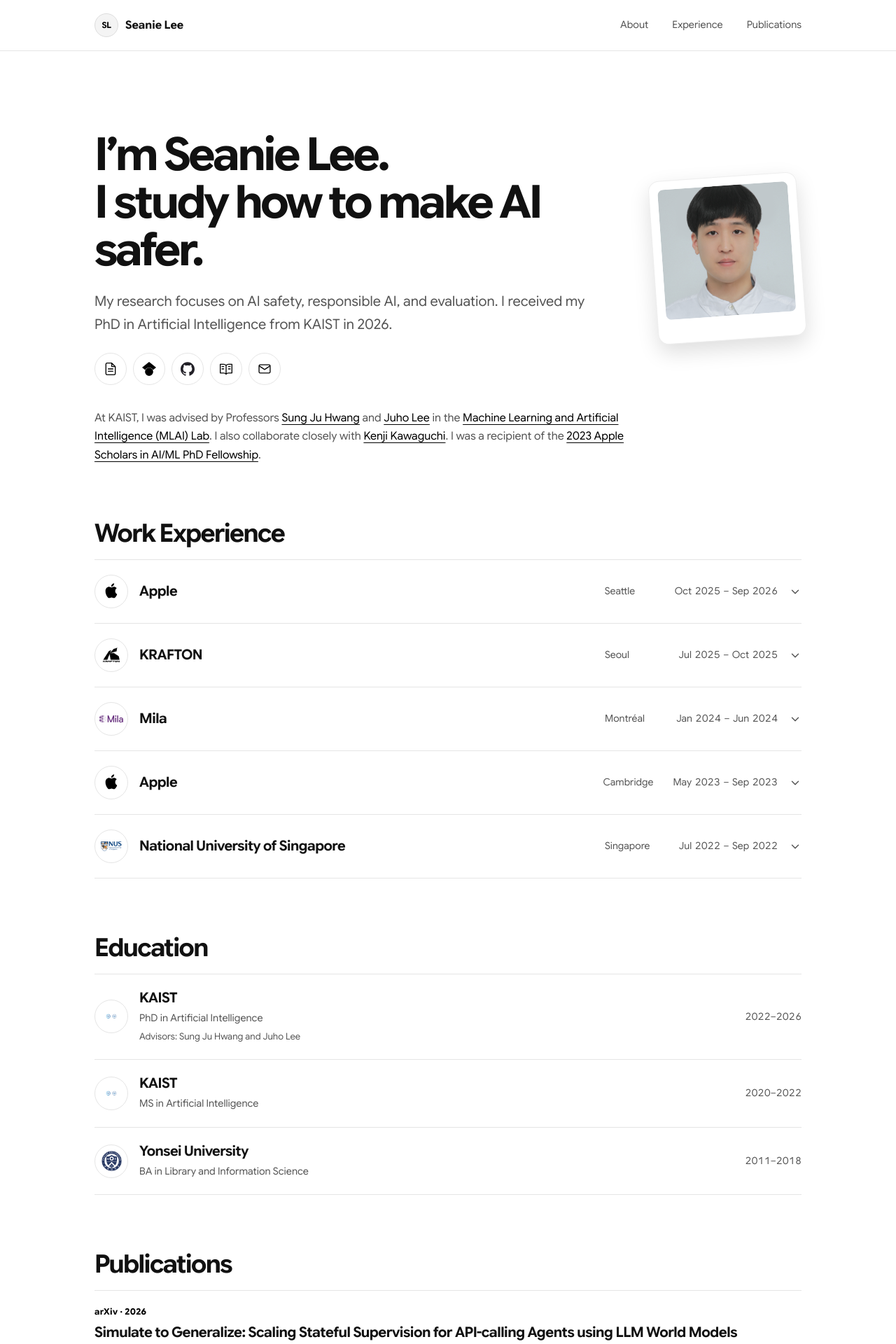
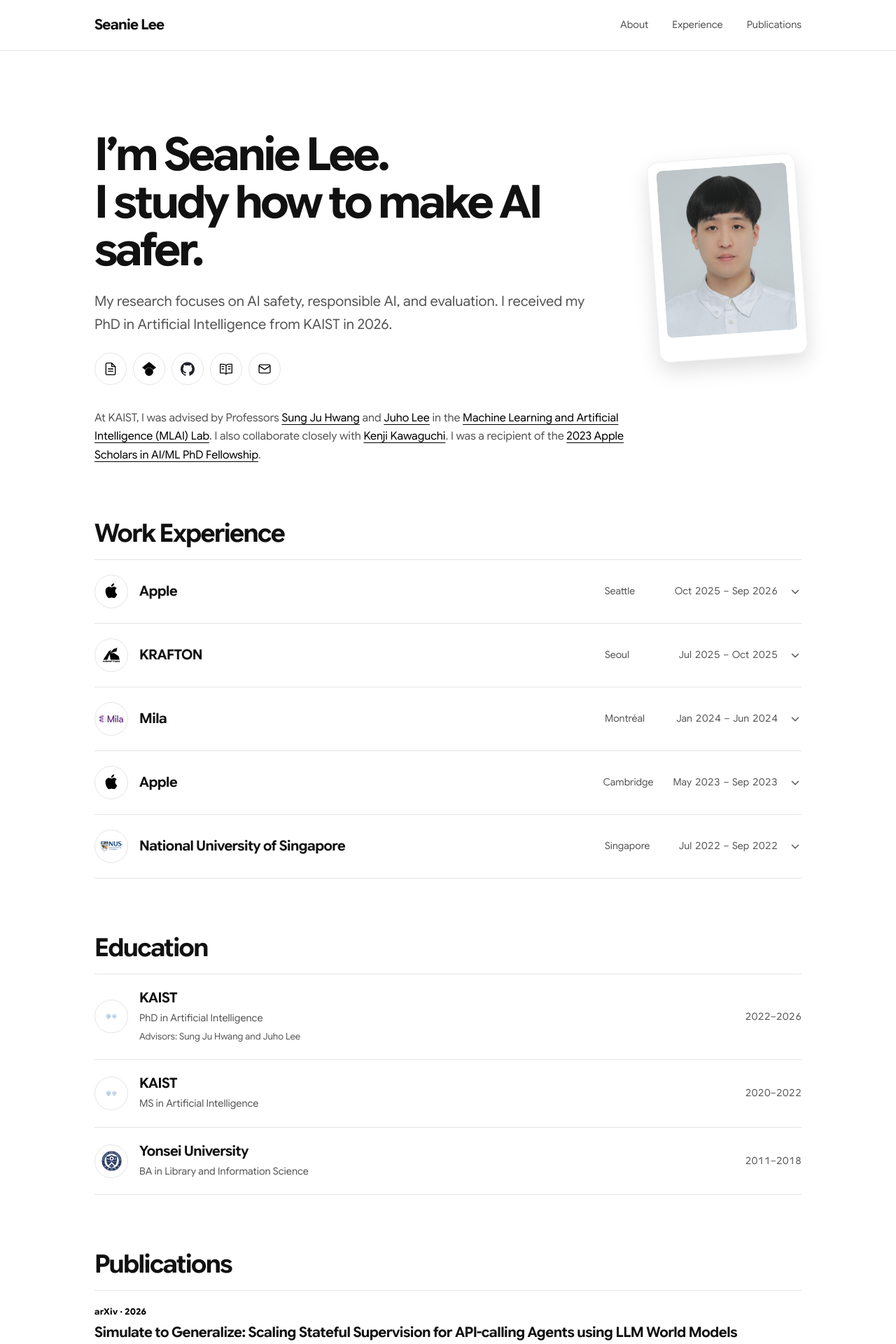
Before and after one commit to seanie12/seanie12.github.io, a Jekyll site: the page built from _pages/about.md, in a window 1280 px wide. Shown: the top 1920 px of the page at 70% size. Built offline with Jekyll 4.4.1, drawn with Linux system fonts in a browser that asks for light colours.

Commit message:
Refine site branding and preserve portrait proportions

```diff
--- a/_includes/research-intro.html
+++ b/_includes/research-intro.html
@@ -7,6 +7,6 @@
     </nav>
   </div>
   <figure class="portrait">
-    <img src="{{ site.author.avatar | relative_url }}" alt="Portrait of Seanie Lee" width="200" height="220">
+    <img src="{{ site.author.avatar | relative_url }}" alt="Portrait of Seanie Lee" width="1102" height="1417">
   </figure>
 </section>
--- a/_layouts/research.html
+++ b/_layouts/research.html
@@ -13,7 +13,7 @@
   <a class="skip" href="#main">Skip to content</a>
   <header class="site-header" id="top">
     <div class="shell header-inner">
-      <a class="wordmark" href="#top"><span aria-hidden="true">SL</span> Seanie Lee</a>
+      <a class="wordmark" href="#top">Seanie Lee</a>
       <nav aria-label="Main navigation">
         <a href="#about-me">About</a>
         <a href="#-work-experience">Experience</a>
@@ -27,7 +27,7 @@
   <footer class="footer">
     <div class="shell">
       <div class="footer-main">
-        <a class="wordmark" href="#top"><span aria-hidden="true">SL</span> Seanie Lee</a>
+        <a class="wordmark" href="#top">Seanie Lee</a>
         <nav class="footer-nav" aria-labelledby="footer-site-title">
           <h2 id="footer-site-title">Explore</h2>
           <a href="#about-me">About</a>
--- a/assets/css/research.css
+++ b/assets/css/research.css
@@ -28,8 +28,8 @@ a:hover { text-decoration-thickness: 2px; }
 .site-header { background: var(--paper); border-bottom: 1px solid var(--line); }
 .header-inner, .header-inner nav, .wordmark { display: flex; align-items: center; }
 .header-inner { justify-content: space-between; gap: 14px; min-height: 72px; }
-.wordmark { gap: 10px; font-weight: 680; white-space: nowrap; }
-.wordmark span { display: grid; place-items: center; width: 34px; height: 34px; border: 1px solid #ddd; border-radius: 50%; background: var(--tint); color: var(--accent); font-size: .75rem; letter-spacing: -.02em; }
+.wordmark { font-weight: 680; letter-spacing: -.035em; white-space: nowrap; }
+.header-inner .wordmark { font-size: 1.28rem; }
 .header-inner a, .footer a { text-decoration: none; color: inherit; }
 .header-inner a:hover, .footer a:hover { color: var(--accent); text-decoration: underline; }
 .header-inner nav { gap: clamp(14px, 3vw, 34px); font-size: .9rem; color: var(--quiet); }
@@ -53,7 +53,7 @@ h1 { font-size: clamp(2.55rem, 5.1vw, 4.25rem); line-height: 1.04; font-weight:
   transform: rotate(-4deg);
   transition: transform .28s ease, box-shadow .28s ease;
 }
-.portrait img { width: 100%; height: auto; aspect-ratio: 1; object-fit: cover; object-position: center 38%; border-radius: 8px; }
+.portrait img { width: 100%; height: auto; border-radius: 8px; }
 @media (hover: hover) and (prefers-reduced-motion: no-preference) {
   .portrait:hover { transform: translateY(-5px) rotate(-1deg); box-shadow: 0 16px 34px #0003; }
 }
@@ -102,13 +102,15 @@ details[open] .chevron { transform: rotate(180deg); }
 .paper-links { display: flex; flex-wrap: wrap; gap: 8px; margin-top: 10px; }
 .paper-links a { border: 1px solid var(--line); background: white; border-radius: 100px; padding: 3px 9px; font-size: .77rem; font-weight: 620; text-decoration: none; }
 .paper-links a:hover { background: var(--tint); border-color: #ddd; }
-.footer { margin-top: 76px; background: #202020; color: #fff; }
-.footer-main { display: grid; grid-template-columns: minmax(0, 1fr) auto auto; align-items: start; gap: clamp(28px, 7vw, 100px); padding-block: 52px 44px; }
-.footer .wordmark span { border-color: #686868; background: transparent; color: #fff; }
+.footer { margin-top: 76px; background: #0a0a0a; color: #fff; }
+.footer-main { display: grid; grid-template-columns: minmax(0, 1fr) auto auto; align-items: start; gap: clamp(28px, 7vw, 100px); padding-block: 44px 36px; }
+.footer .wordmark { font-size: clamp(2.1rem, 4vw, 3.15rem); line-height: 1.08; }
+.footer :focus-visible { outline-color: #fff; }
 .footer a:hover { color: #fff; }
-.footer-nav { display: grid; justify-items: start; gap: 9px; }
-.footer-nav h2 { color: #bcbcbc; font-size: .84rem; font-weight: 500; }
-.footer-nav a { display: flex; align-items: center; gap: 8px; font-size: .92rem; }
+.footer-nav { display: grid; justify-items: stretch; gap: 4px; }
+.footer-nav h2 { margin-bottom: 6px; color: #aaa; font-size: .8rem; font-weight: 500; }
+.footer-nav a { display: flex; align-items: center; gap: 9px; min-height: 43px; padding: 4px 10px; margin-inline: -10px; border-radius: 8px; font-size: 1.11rem; font-weight: 590; }
+.footer-nav a:hover, .footer-nav a:focus-visible { background: #242424; }
 .footer-links img { width: 16px; height: 16px; filter: brightness(0) invert(1); }
 .footer-bottom { display: flex; align-items: center; justify-content: space-between; flex-wrap: wrap; gap: 8px 16px; border-top: 1px solid #414141; padding-block: 16px; color: #ddd; font-size: .85rem; }
 @media (max-width: 700px) {
@@ -133,6 +135,7 @@ details[open] .chevron { transform: rotate(180deg); }
   .timeline-row .row-date { align-self: start; white-space: nowrap; font-size: .8rem; }
   .footer-main { grid-template-columns: 1fr 1fr; padding-block: 32px; }
   .footer-main .wordmark { grid-column: 1 / -1; }
+  .footer-nav a { font-size: 1rem; margin-inline: -6px; padding-inline: 6px; }
 }
 @media (prefers-reduced-motion: reduce) {
   *, *::before, *::after { transition: none !important; }
```
